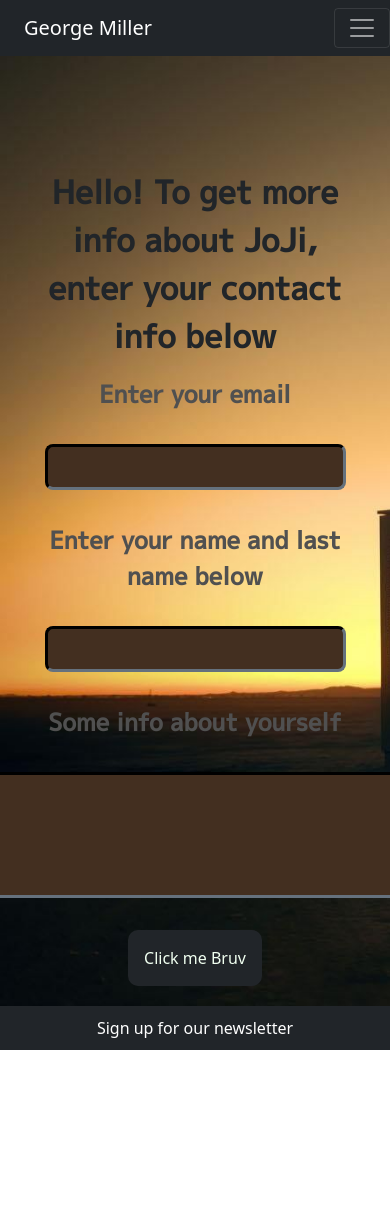
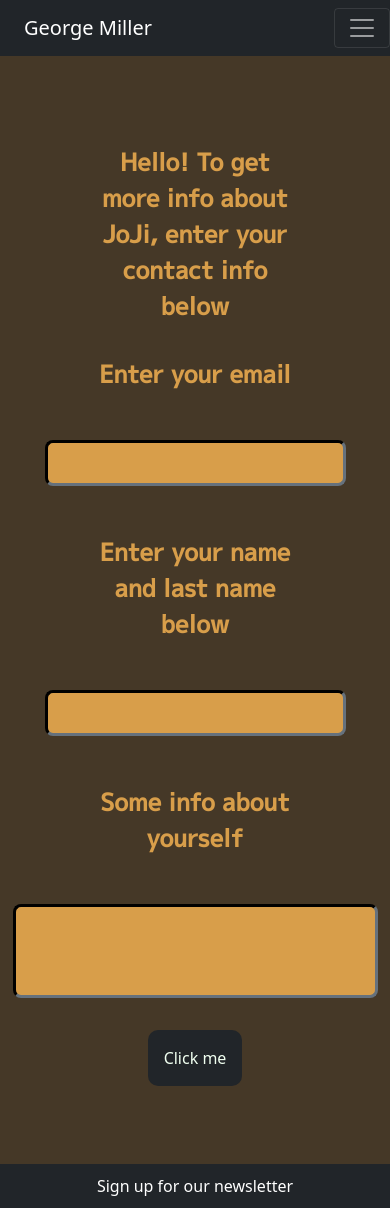
Before and after one commit to arthurCodename/WebsiteJoji, a React (Create React App) app: page /home/contact in a window 390 px wide. Before the commit the page ends 1050 px from the top, so only its background shows below. Built offline with nearby package versions, Linux system fonts and the light colour scheme; a web font is replaced by a local one.

Commit message:
FixandRemove

```diff
--- a/public/index.html
+++ b/public/index.html
@@ -29,7 +29,7 @@
   </head>
   <body>
     <noscript>You need to enable JavaScript to run this app.</noscript>
-    <div id="root" style='height:100%'></div>
+    <div id="root" ></div>
     <!--
       This HTML file is a template.
       If you open it directly in the browser, you will see an empty page.
--- a/src/App.js
+++ b/src/App.js
@@ -2,7 +2,7 @@ import React from 'react'
 import BackgroundVideo from './components/backgroundVid/backgroundVid';
 import {BrowserRouter as Router,Route,
   Switch} from 'react-router-dom';
-
+import Navigbar from './components/Navbar/Navigbar';
 import Explore from './components//explore/Explore';
 import Contact from './components//contact/contact';
 
@@ -12,8 +12,10 @@ import Contact from './components//contact/contact';
 function App() {
   return (
     <Router>
+      <Route exact path = '/' ><BackgroundVideo/></Route>
+
         <Switch>
-          <Route exact path = '/' ><BackgroundVideo/></Route>
+
           <Route exact path = '/home' ></Route>
           <Route exact path = '/home/explore' ><Explore/></Route>
           <Route exact path = '/home/contact' ><Contact/></Route>
--- a/src/allcss.css
+++ b/src/allcss.css
@@ -5,11 +5,3 @@
     margin: 0;
     padding: 0;
 }
-
-body {
-    height: 100vh;
-}
-
-#root, #root > div {
-    height: 100vh
-}
--- a/src/components/Footer/Footer-style.css
+++ b/src/components/Footer/Footer-style.css
@@ -3,6 +3,7 @@
     width: 100%;
     padding: 10px;
     display: block;
+
 
 }
 
--- a/src/components/contact/contact-style.css
+++ b/src/components/contact/contact-style.css
@@ -1,12 +1,9 @@
 .main-container {
-    display:flex;
+     /* display:flex;
     flex-direction: column;
     justify-content: center;
     align-items: center;
-    height: 100%
-}
 
-.back-contact{
     background-image: url("exploreBackground.jpg");
     -webkit-background-size: cover;
     -moz-background-size: cover;
@@ -15,20 +12,24 @@
     transform: translate(0,  0%);
     background-repeat: no-repeat;
     background-attachment: fixed;
-    width: 100%;
-    height: 100%
+     */
+    background-color:
+
+    #453827
+
 }
+
 
 .contact-form{
     display: flex;
     justify-content: center;
     align-items: center;
-    padding-top: 7rem;
+    padding-top: 15%;
     padding-bottom: 1rem;
     width: 100%;
     font-family: 'M PLUS 1p', sans-serif;
     font-size: 2rem;
-    color: #212529;
+    color: #d89e4a;
     font-weight: bold;
     text-align: center;
 
@@ -46,19 +47,18 @@
     margin-top: 2rem;
     border-radius: 00.5rem;
     padding: 0.5rem 2rem;
-    color: #99a6b3;
+    color: #d89e4a;
     border-color: #212529;
     border-width: 3px;
-    float: left;
+
     background-color:
-    #432f20;
+    #d89e4a;
 }
 
 .button-pos {
     display: flex;
     justify-content: center;
     align-items: center;
-
   }
 
 .contact-main{
@@ -73,7 +73,7 @@
     width: 100%;
     font-family: 'M PLUS 1p', sans-serif;
     font-size: 1.5rem;
-    color: 	#505050;
+    color: 	#d89e4a;
     font-weight: bold;
     text-align: center;
 }
@@ -82,12 +82,12 @@
     margin-top: 2rem;
     border-radius: 00.5rem;
     padding: 3rem 6rem;
-    color: #99a6b3;
+    color: #d89e4a;
     border-color: #212529;
     border-width: 3px;
     float: left;
     background-color:
-    #432f20;
+    #d89e4a;
 }
 
 .shape-button{
@@ -98,3 +98,172 @@
     border-radius: 10px;
     color:honeydew
 }
+
+
+@media (max-width: 450px){
+    .email-field-big{
+        padding: 2rem 4rem;
+    }
+
+    .contact-form{
+        font-size: 1.5rem;
+    }
+
+    .center-label-div{
+        margin-top: 1rem;
+        margin-bottom: 1rem;
+    }
+}
+
+@media (min-width: 300px) and (max-width:1000px){
+    .contact-main{
+        padding: 15%;
+    }
+
+}
+
+@media (min-width: 1000px) and (max-width:2000px) {
+    .contact-main{
+        padding: 20%;
+    }
+}
+
+/* @media (min-width: 300px )and (max-width:425px){
+
+    .main-container {
+        background-repeat: no-repeat;
+        -webkit-background-size: cover;
+        -moz-background-size: cover;
+        -o-background-size: cover;
+        background-size: cover;
+
+        width: 100%;
+        display: flex;
+        flex-direction: column;
+        align-items: center;
+        justify-content: center;
+        padding: 0 10%;
+        height:100vh;
+   }
+
+    .contact-form{
+        font-size: 1.2rem;
+        padding-top: 2rem;
+    }
+
+    .center-label-div{
+        font-size: 0.9rem;
+    }
+    .email-field{
+        margin-top: 0.5rem;
+        padding: 0.2rem 1rem
+    }
+
+    .email-field-big{
+        padding: 1rem 3rem;
+        margin-top: 1rem;
+    }
+
+    .email-field{
+        margin-top: 1rem;
+        padding: 0.2rem 1rem
+    }
+    .input-form{
+        padding-bottom: 0.5rem;
+    }
+    .shape-button{
+        padding:0.5rem 0.5rem;
+    }
+}
+
+
+
+@media (min-width: 425px )and (max-width:768px){
+
+    .main-container {
+        background-repeat: no-repeat;
+        -webkit-background-size: cover;
+        -moz-background-size: cover;
+        -o-background-size: cover;
+        background-size: cover;
+
+        width: 100%;
+        display: flex;
+        flex-direction: column;
+        align-items: center;
+        justify-content: center;
+        padding: 0 10%;
+        height:100vh;
+   }
+
+    .contact-form{
+        font-size: 1.2rem;
+        padding-top: 3rem;
+    }
+
+    .center-label-div{
+        font-size: 1rem;
+    }
+    .email-field{
+        margin-top: 1rem;
+        padding: 0.2rem 1rem
+    }
+
+    .shape-button{
+        padding:1rem 1rem;
+    }
+    .button-pos{
+
+    }
+
+    .email-field-big{
+        padding: 2rem 3rem
+
+    }
+    .input-form{
+        padding-bottom: 1rem;
+    }
+}
+
+@media (min-width: 768px )and (max-width:1250px){
+
+    .main-container {
+        background-repeat: no-repeat;
+        overflow: hidden;
+
+        background-repeat:no-repeat;
+        -webkit-background-size:cover;
+        -moz-background-size:cover;
+        -o-background-size:cover;
+        background-size:cover;
+        background-position:center;
+        padding: 0 10%;
+
+   }
+
+
+    .contact-form{
+        font-size: 1rem;
+        padding-top: 0rem;
+
+    }
+
+    .center-label-div{
+        font-size: 1rem;
+    }
+    .email-field{
+        margin-top: 1rem;
+        padding: 0.2rem 1rem
+    }
+
+    .shape-button{
+        padding:1rem 1rem;
+    }
+    .button-pos{
+        margin-bottom: 1rem;
+    }
+
+    .email-field-big{
+        padding: 2rem 4rem
+    }
+} */
--- a/src/components/contact/contact.jsx
+++ b/src/components/contact/contact.jsx
@@ -6,17 +6,49 @@ import Navigbar from "../Navbar/Navigbar";
 import Footer from '../Footer/Footer';
 
 function Contact() {
-    return (
+    return (<>
+        <Navigbar/>
+    <div id="container">
 
-    <div id="container">
-        <Navigbar/>
         <div className="main-container">
-            <div className="back-contact">
             <div className="contact-main">
                 <div className= "contact-form">Hello!
                         To get more info about JoJi,
-             enter your contact info below</div>
-             <div className="center-label-div">Enter your email</div>
+                        enter your contact info below
+                </div>
+                 <div className="center-label-div">
+                    Enter your email
+                </div>
+                <div className="input-form">
+                    <input className="email-field" type="email" />
+                </div>
+                <div className="center-label-div">
+                    Enter your name and last name below
+                </div>
+                 <div className="input-form">
+                    <input className="email-field" type="email" />
+                </div>
+                <div className="center-label-div">
+                    Some info about yourself
+                </div>
+                <div className="input-form">
+                    <input className="email-field-big" type="email" />
+                </div>
+                <div className="button-pos">
+                    <button className="shape-button">Click me </button>
+                </div>
+            </div>
+        </div>
+        <Footer/>
+    </div>
+    </>
+    )
+};
+
+export default Contact;
+
+
+  {/*
                             <div className="input-form">
                                 <input className="email-field" type="email" />
                             </div>
@@ -31,16 +63,4 @@ function Contact() {
             <div className="button-pos">
                 <button className="shape-button">Click me Bruv</button></div>
             </div>
-
-        </div>
-
-        </div>
-        <div>
-        <Footer/>
-        </div>
-    </div>
-
-    )
-};
-
-export default Contact;
+*/  }
--- a/src/components/explore/Explore.jsx
+++ b/src/components/explore/Explore.jsx
@@ -8,7 +8,7 @@ const Explore = () => {
     return (<>
 
     <div id="container">
-        <Navigbar/>
+      <Navigbar/>
 
         <div className="content-main">
             <div className="content-info-block1">
--- a/src/components/explore/explore-style.css
+++ b/src/components/explore/explore-style.css
@@ -22,10 +22,7 @@
     height: 100%;
 }
 
-.background {
-    /* position: sticky; */
-    /* transform: translateY(-100%); */
-}
+
 
 .content-main{
     background-repeat: no-repeat;
@@ -305,7 +302,7 @@
     }
 
 }
-
+/*
 @media screen and (min-width: 700px ) and (max-width: 1000px) {
     body { height: 100vh}
     #container{
@@ -489,13 +486,13 @@
         margin-top: 1.5rem;
 
         }
-}
-@media screen and (min-width: 1000px ) and (max-width: 1900px) {
-    body { height: 100vh}
-    #container{
+} */
+@media  (min-width: 1000px ) and (max-width: 2000px) {
+       #container{
         display:flex;
         flex-direction: column;
         justify-content: space-evenly;
+        height: 100vh;
     }
     .content-info-block1{
         font-size: 1rem;
```
Lines whose indentation alone changed are shown as unchanged.
